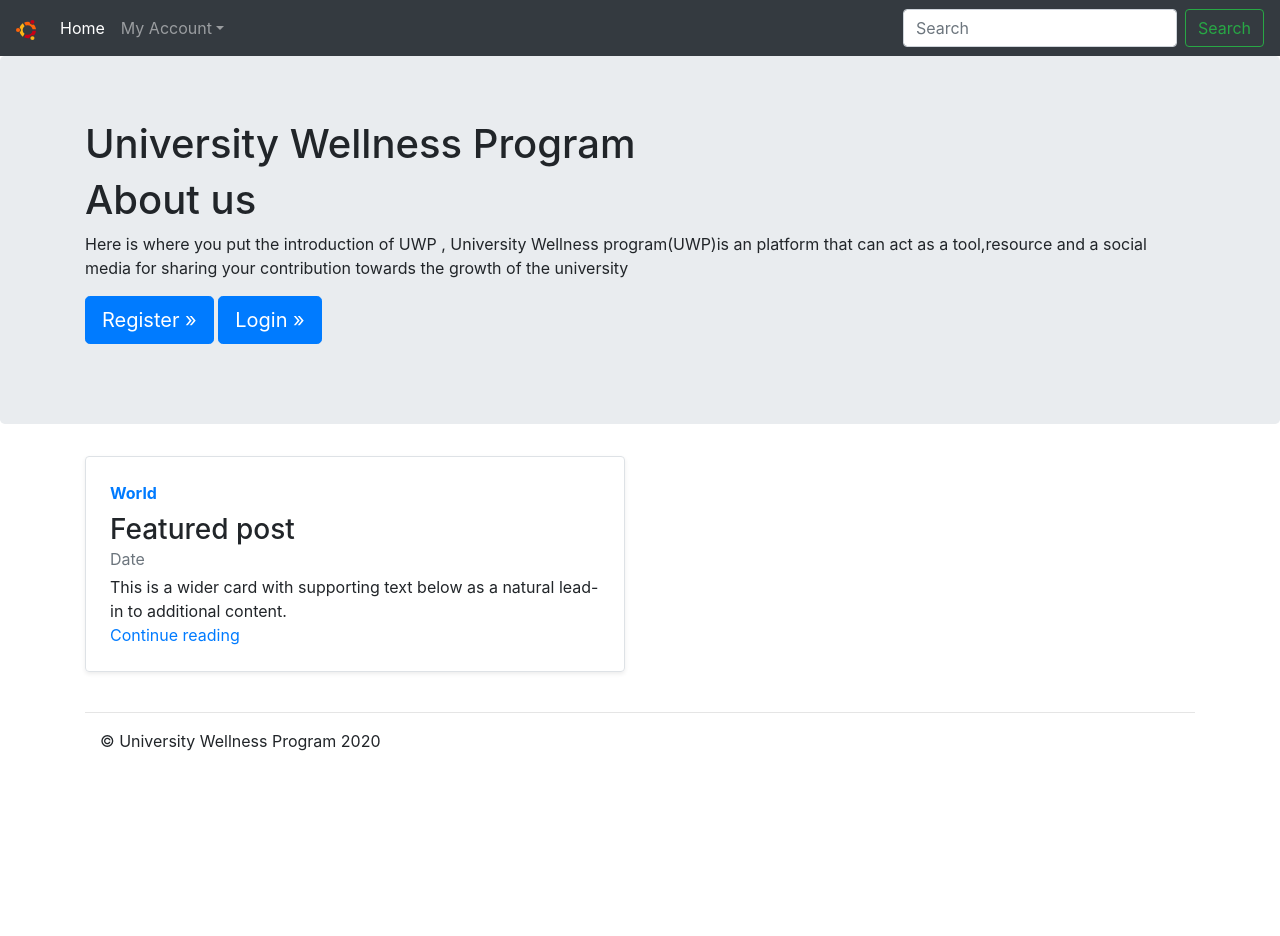
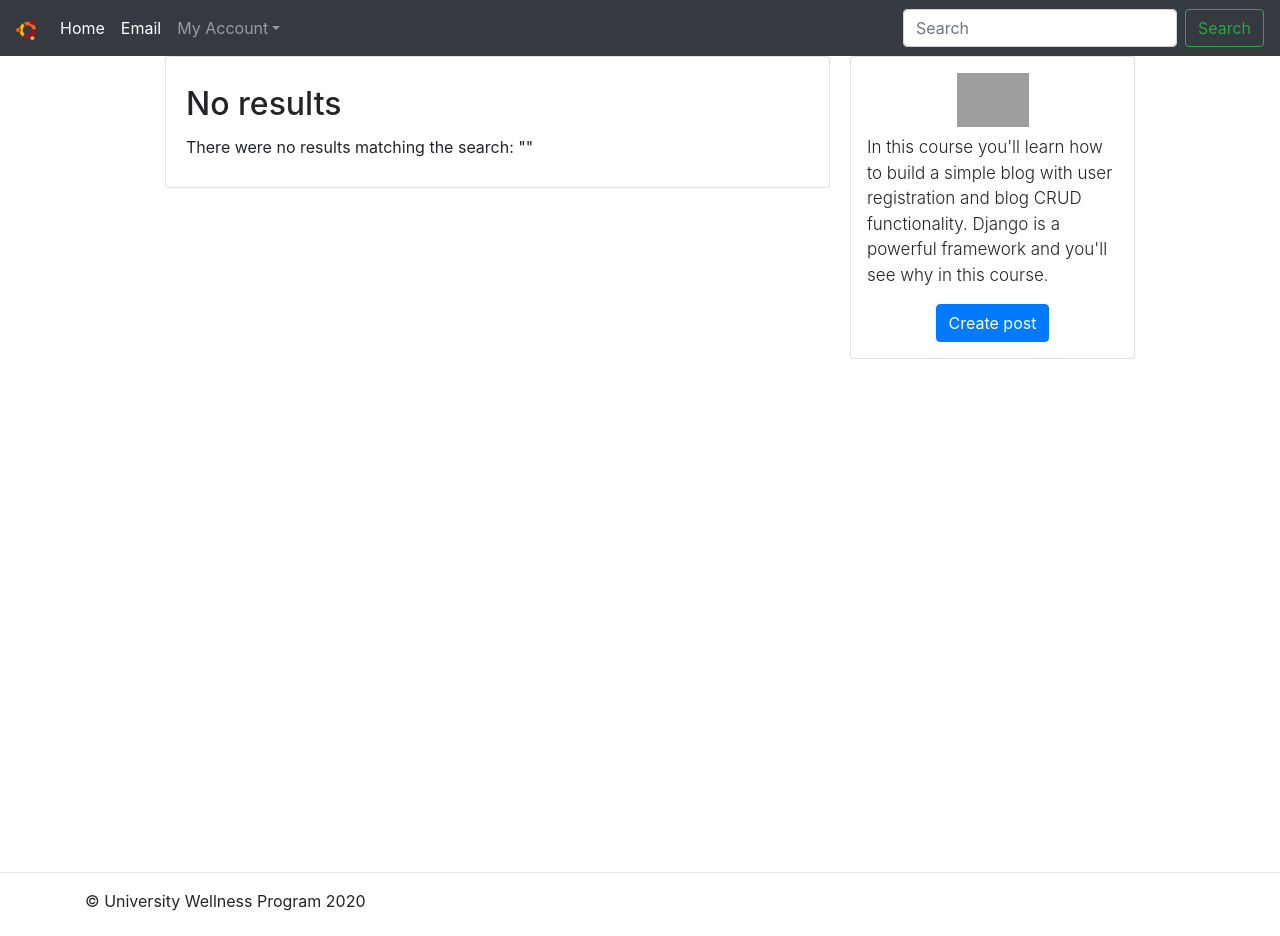
Before and after one commit to Dravid92/UWP, a Django app: page /home/ in a window 1280 px wide. Shown: the top 936 px of the page. Before the commit the page ends 751 px from the top, so only its background shows below. Run offline with Django 3.2, Linux system fonts and the light colour scheme; some libraries are stand-ins or nearby versions; grey boxes are pictures that could not be loaded.

Commit message:
blog post part 1

```diff
--- a/src/account/Templates/account/register.html
+++ b/src/account/Templates/account/register.html
@@ -1,6 +1,8 @@
 {% extends 'base.html' %}
 {% load static %}
 {% block content %}
+
+
 <div class='container'>
 	<div class = 'd-flex flex-column'>
 <style type="text/css">
--- /dev/null
+++ b/src/blog/templates/blog/snippets/blog_post_pagination.html
@@ -0,0 +1,30 @@
+<!-- FILTERED Pagination -->
+<div class="d-flex flex-column m-auto pagination mt-5">
+    <nav aria-label="Page navigation">
+    <ul class="pagination pg-grey justify-content-center">
+        {% if blog_posts.has_previous %}
+            <li class="page-item">
+              <a class="page-link" href="?{% if query %}q={{query}}&{% endif %}page={{ blog_posts.previous_page_number }}">&laquo; Previous</a>
+            </li>
+        {% endif %}
+
+        {% for i in blog_posts.paginator.page_range %}
+            {% if blog_posts.number == i %}
+                <li class="page-item active"><a class="page-link">{{ i }}</a></li>
+            {% else %}
+                <li class="page-item" ><a class="page-link" href="?{% if query %}q={{query}}&{% endif %}page={{ i }}">{{ i }}</a></li>
+            {% endif %}
+        {% endfor %}
+
+        {% if blog_posts.has_next %}
+            <li class="page-item">
+              <a class="page-link" href="?{% if query %}q={{query}}&{% endif %}page={{ blog_posts.next_page_number }}">Next</a>
+            </li>
+            <li class="page-item">
+              <a class="page-link"  href="?{% if query %}q={{query}}&{% endif %}page={{ blog_posts.paginator.num_pages }}">Last &raquo;</a>
+            </li>
+        {% endif %}
+    </ul>
+    </nav>
+    </div>
+    <!-- end pagination-->
--- /dev/null
+++ b/src/blog/templates/blog/snippets/blog_post_snippet.html
@@ -0,0 +1,48 @@
+<style type="text/css">
+	.card{
+		max-width: 700px;
+		width: 100%;
+	}
+	.card-body{
+		padding: 20px;
+	}
+</style>
+
+{% if blog_post %}
+<div class="container">
+	<div class="row">
+		<!-- Blog Post -->
+		<div class="card m-auto">
+			<a href="{% url 'blog:detail' post.slug %}">
+				<img class="card-img-top" src="{{blog_post.image.url}}">
+			</a>
+			<div class="card-body mt-2 mb-2">
+				<a href="{% url 'blog:detail' post.slug %}">
+					<h2 class="card-title">{{blog_post.title}}</h2>
+				</a>
+				<p class="card-text">{{blog_post.body|safe|truncatechars:180}}</p>
+				{% if blog_post.author == request.user %}
+					<a href="{% url 'blog:edit' blog_post.slug %}" class="btn btn-primary">Update</a>
+				{% endif %}
+			</div>
+			<div class="card-footer text-muted">
+			  Updated on {{blog_post.date_updated}} by {{blog_post.author}}
+			</div>
+		</div>
+	</div>
+</div>
+
+{% else %}
+
+<div class="container">
+	<div class="row">
+		<div class="card m-auto">
+			<div class="card-body mt-2 mb-2">
+				<h2 class="card-title">No results</h2>
+				<p class="card-text">There were no results matching the search: "{{query}}"</p>
+			</div>
+		</div>
+	</div>
+</div>
+
+{% endif %}
--- /dev/null
+++ b/src/blog/urls.py
@@ -0,0 +1,14 @@
+from django.urls import path
+from blog.views import (
+	create_blog_view,
+	detail_blog_view,
+	edit_blog_view,
+)
+
+app_name = 'blog'
+
+urlpatterns = [
+    path('create/', create_blog_view, name="create"),
+    path('<slug>/', detail_blog_view, name="detail"),
+    path('<slug>/edit/', edit_blog_view, name="edit"),
+ ]
--- a/src/mysite/urls.py
+++ b/src/mysite/urls.py
@@ -14,7 +14,7 @@
     2. Add a URL to urlpatterns:  path('blog/', include('blog.urls'))
 """
 from django.contrib import admin
-from django.urls import path
+from django.urls import path,include
 from django.contrib.auth import views as auth_views
 from django.conf import settings
 from django.conf.urls.static import static
@@ -27,13 +27,17 @@
     logout_view,
     login_view,
     account_view,
+    must_authenticate_view,
 	)
 urlpatterns = [
     path('admin/', admin.site.urls),
+    path('',home_screen_view,name='home'),
     path('home/', home_screen_view,name = 'home'),
+    path('blog/',include('blog.urls','blog' )),
     path('register/',registration_view,name = 'register'),
     path('logout/',logout_view,name = 'logout'),
     path('login/',login_view,name = 'login'),
+    path('must_authenticate/',must_authenticate_view,name = 'must_authenticate'),
     path('account/',account_view,name = 'account'),
 
     # Password reset links (ref: https://github.com/django/django/blob/master/django/contrib/auth/views.py)
--- a/src/personal/templates/personal/home.html
+++ b/src/personal/templates/personal/home.html
@@ -1,64 +1,98 @@
 {% extends 'base.html' %}
+{% load static %}
+{% block content %}
+<style type="text/css">
 
-{% block content %}
+	@media (max-width: 768px) {
+		.right-column{
+			margin-left: 0px;
+		}
+	}
 
-<div class="jumbotron">
+	@media (min-width: 768px) {
+		.right-column{
+			margin-left: 20px;
+		}
+	}
+
+	.blog-post-container{
+		margin-bottom: 20px;
+		width: 100%;
+	}
+	.create-post-bar{
+		background-color: #fff;
+		margin-bottom:20px;
+	}
+
+	.left-column{
+		padding:0px;
+	}
+
+	.right-column{
+		padding:0px;
+	}
+	.lead{
+		font-size: 17px;
+	}
+</style>
+
+
+<!-- main content -->
 <div class="container">
-    <h1>University Wellness Program</h1>
-      <h1> About us </h1>
-  <p>Here is where you put the introduction of UWP , University Wellness program(UWP)is an platform that can act as a tool,resource and a social media for sharing your contribution towards the growth of the university  </p>
-      {% if request.user.is_authenticated %}
-      <h4 class="display-8">Hello, {{request.user.username}}</h4>
-      <div class="grid ai-centre mb16">
-        <div class="grid--cell f11 fs-body3"></div>
-      <div class = "grid--cell">
-        <div class=" grid s-btn-group js-filter-btn">
-          <a class="youarehere is-selected grid--cell s-btn s-btn__muted s-btn__outlined" href="?tab=interesting" data-nav-xhref="" title="Questions that may be of interest to you based on your history and tag preference" data-value="interesting" data-shortcut="">
-              Interesting</a>
-          <a class="grid--cell s-btn s-btn__muted s-btn__outlined" href="?tab=hot" data-nav-xhref="" title="Questions with the most views, answers, and votes over the last few days" data-value="hot" data-shortcut="H">
-              Hot</a>
-          <a class="grid--cell s-btn s-btn__muted s-btn__outlined" href="?tab=week" data-nav-xhref="" title="Questions with the most views, answers, and votes this week" data-value="week" data-shortcut="W">
-              Week</a>
-          <a class="grid--cell s-btn s-btn__muted s-btn__outlined" href="?tab=month" data-nav-xhref="" title="Questions with the most views, answers, and votes this month" data-value="month" data-shortcut="M">
-              Month</a>
+	<div class="row">
+
+		<!-- blog feed -->
+		<div class="left-column col-lg-7 offset-lg-1">
+
+			<!-- Top 'create post' bar -->
+			<div class="d-lg-none mb-3">
+				<div class="card m-auto d-flex flex-column p-3">
+					<img class="img-fluid d-block m-auto pb-2" src="{% static 'ubuntu-icon.svg' %}" width="72" height="72">
+					<p class="lead">In this course you'll learn how to build a simple blog with user registration and blog CRUD functionality. Django is a powerful
+	  					framework and you'll see why in this course.</p>
+					<p class="m-auto"><a class="btn btn-primary" href="{% url 'blog:create' %}">Create post</a></p>
 				</div>
 			</div>
+			<!-- end Top 'create post' bar -->
+
+			<!-- Blog posts-->
+			{% if blog_posts %}
+				{% for post in blog_posts %}
+					<div class="blog-post-container">
+						{% include 'blog/snippets/blog_post_snippet.html' with blog_post=post %}
 					</div>
-      <hr>
-      <div class="container">
-	    <div class="row mb-2">
-	    <div class="col-md-6">
-	      <div class="row no-gutters border rounded overflow-hidden flex-md-row mb-4 shadow-sm h-md-250 position-relative">
-	        <div class="col p-4 d-flex flex-column position-static">
-	          <strong class="d-inline-block mb-2 text-primary">World</strong>
-	          <h3 class="mb-0">Featured post</h3>
-	          <div class="mb-1 text-muted">Date</div>
-	          <p class="card-text mb-auto">This is a wider card with supporting text below as a natural lead-in to additional content.</p>
-	          <a href="#" class="stretched-link">Continue reading</a>
-	        </div>
-	      </div>
-	    </div>
+				{% endfor %}
 			{% else %}
-      <p><a class="btn btn-primary btn-lg" href="{% url 'register' %}" role="button">Register &raquo;</a>
-      	<a class="btn btn-primary btn-lg" href="{% url 'login' %}" role="button">Login &raquo;</a></p>
-    </div>
+				<div class="blog-post-container">
+					{% include 'blog/snippets/blog_post_snippet.html' with query=query %}
 				</div>
 			{% endif %}
-<div class="container">
-    <div class="row mb-2">
-    <div class="col-md-6">
-      <div class="row no-gutters border rounded overflow-hidden flex-md-row mb-4 shadow-sm h-md-250 position-relative">
-        <div class="col p-4 d-flex flex-column position-static">
-          <strong class="d-inline-block mb-2 text-primary">World</strong>
-          <h3 class="mb-0">Featured post</h3>
-          <div class="mb-1 text-muted">Date</div>
-          <p class="card-text mb-auto">This is a wider card with supporting text below as a natural lead-in to additional content.</p>
-          <a href="#" class="stretched-link">Continue reading</a>
+			<!-- End Blog posts-->
+
+		<!-- Pagination -->
+		{% include 'blog/snippets/blog_post_pagination.html' with blog_posts=blog_posts %}
+
 		</div>
+		<!-- end blog feed -->
+
+
+		<!-- Right 'create post' column  -->
+		<div class="right-column col-lg-3 d-lg-flex d-none flex-column">
+
+			<div class="card create-post-bar d-flex flex-column p-3">
+				<img class="img-fluid d-block m-auto pb-2" src="{% static 'codingwithmitch_logo.png' %}" width="72" height="72">
+				<p class="lead">In this course you'll learn how to build a simple blog with user registration and blog CRUD functionality. Django is a powerful
+  					framework and you'll see why in this course.</p>
+				<p class="m-auto"><a class="btn btn-primary" href="{% url 'blog:create' %}">Create post</a></p>
+			</div>
+
+		</div>
+		<!-- end Right 'create post' column  -->
+
+
+
 	</div>
 </div>
 
 
-
-
 {% endblock content %}
--- a/src/templates/base.html
+++ b/src/templates/base.html
@@ -1,15 +1,18 @@
 <!DOCTYPE html>
-<html>
+<html lang=en>
 
 <head>
-	<title>UWP - SRM </title>
-
-
-	{% include 'snippets/header.html' %}
+	<!-- Required meta tags -->
+    <meta charset="utf-8">
+    <meta name="viewport" content="width=device-width, initial-scale=1, shrink-to-fit=no">
+		<link rel="stylesheet" href="https://stackpath.bootstrapcdn.com/bootstrap/4.3.1/css/bootstrap.min.css" integrity="sha384-ggOyR0iXCbMQv3Xipma34MD+dH/1fQ784/j6cY/iJTQUOhcWr7x9JvoRxT2MZw1T" crossorigin="anonymous">
 
 </head>
 
 <body>
+
+{% include 'snippets/header.html' %}
+
 <!-- Body -->
 <style type="text/css">
 	.main{
@@ -25,6 +28,8 @@
 <!-- End Body -->
 
 {% include 'snippets/footer.html' %}
+
 </body>
 
+
 </html>
--- a/src/templates/snippets/header.html
+++ b/src/templates/snippets/header.html
@@ -19,6 +19,9 @@
     <ul class="navbar-nav mr-auto">
       <li class="nav-item active">
         <a class="nav-link" href="{% url 'home' %}">Home <span class="sr-only">(current)</span></a>
+      </li>
+      <li class="nav-item active">
+        <a class="nav-link" href="#">Email <span class="sr-only">(current)</span></a>
       </li>
       <li class="nav-item active">
 
```
Also changed, not shown: src/account/Templates/account/account.html (+15 -0 lines), src/account/Templates/account/must_authenticate.html (added, +15 -0 lines), src/account/views.py (+18 -10 lines), src/blog/forms.py (added, +29 -0 lines), src/blog/templates/blog/create_blog.html (added, +48 -0 lines), src/blog/views.py (+83 -2 lines), src/db.sqlite3, src/templates/snippets/footer.html (line endings or trailing spaces). Lines whose indentation alone changed are shown as unchanged.
